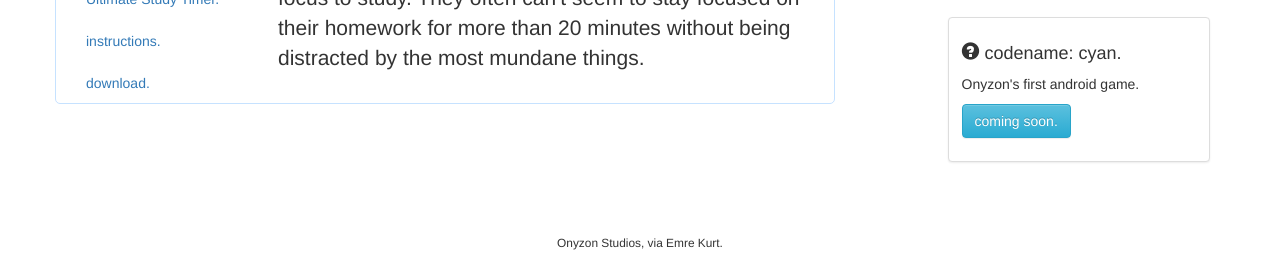
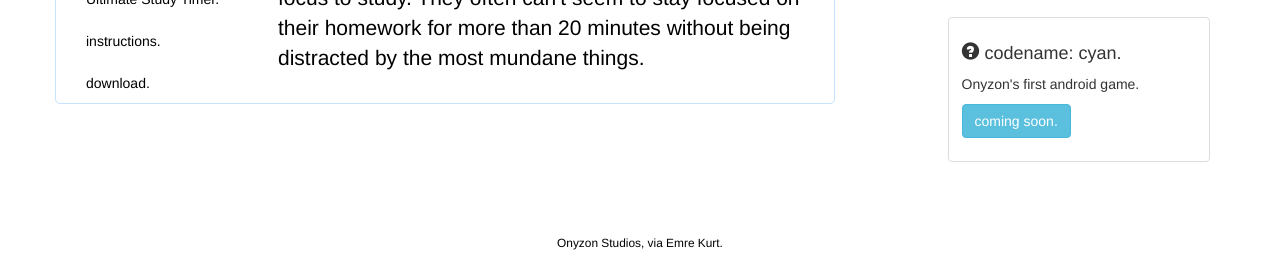
Before and after one commit to harasakarya/onyzon, a plain HTML site: page ultimateStudyTimer.html in a window 1280 px wide. Shown: the part 588-850 px from the top of the page. Drawn offline with nearby package versions, Linux system fonts and the light colour scheme.

```diff
--- a/ultimateStudyTimer.html
+++ b/ultimateStudyTimer.html
@@ -5,12 +5,12 @@
     <title>Ultimate Study Timer</title>
     <meta name="viewport" content="width=device-width, initial-scale=1.0">
     <!-- Bootstrap -->
-    <link href="custom.css" rel="stylesheet">
+
 
 <link rel="stylesheet" href="https://maxcdn.bootstrapcdn.com/bootstrap/3.3.1/css/bootstrap.min.css">
 
-<!-- Optional theme -->
-<link rel="stylesheet" href="https://maxcdn.bootstrapcdn.com/bootstrap/3.3.1/css/bootstrap-theme.min.css">
+    <link href="custom.css" rel="stylesheet">
+
 
 <!-- Latest compiled and minified JavaScript -->
 <script src="https://maxcdn.bootstrapcdn.com/bootstrap/3.3.1/js/bootstrap.min.js"></script>
```
Also changed, not shown: cyan.html (+2 -2 lines), index.html (+4 -3 lines).
